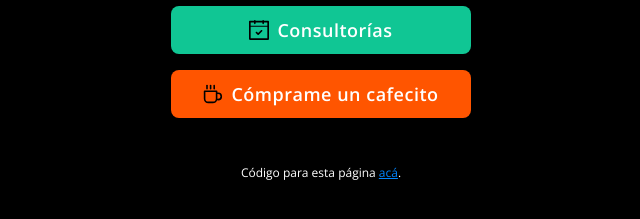
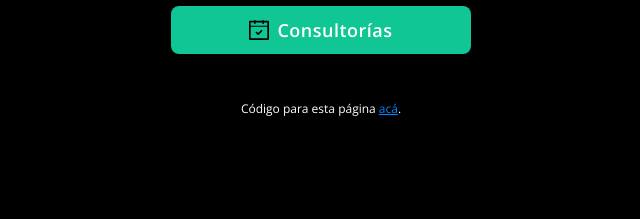
Before and after one commit to pinox1/web-pinox, a plain HTML site: page index.html in a window 1280 px wide. Shown: the part 787-1006 px from the top of the page, without its empty margins (319-959 px from the left). After the commit the page ends 951 px from the top, so only its background shows below. Drawn offline with nearby package versions, Linux system fonts and the light colour scheme.

Commit message:
Update index.html

```diff
--- a/index.html
+++ b/index.html
@@ -129,7 +129,6 @@
         <a class="button button-medium" href="mailto:fpino@realitybit.cl"><img class="icon" src="icons/mail.svg">Enviame un mail</a> <br>
         <a class="button button-telegram" href="https://t.me/pinox1"><img class="icon" src="icons/telegram.svg">Telegram</a> <br>
         <a class="button button-kit" href="mailto:fpino@realitybit.cl" target="_blank"><img class="icon" src="icons/calendar.svg">Consultorías</a><br>
-        <a class="button button-soundcloud" href="https://ko-fi.com/pinox"><img class="icon" src="icons/coffee.svg">Cómprame un cafecito</a> <br>
           <br>
         <footer>
           <p>Código para esta página <a href="https://github.com/sethcottle/littlelink">acá</a>.</p>
```
